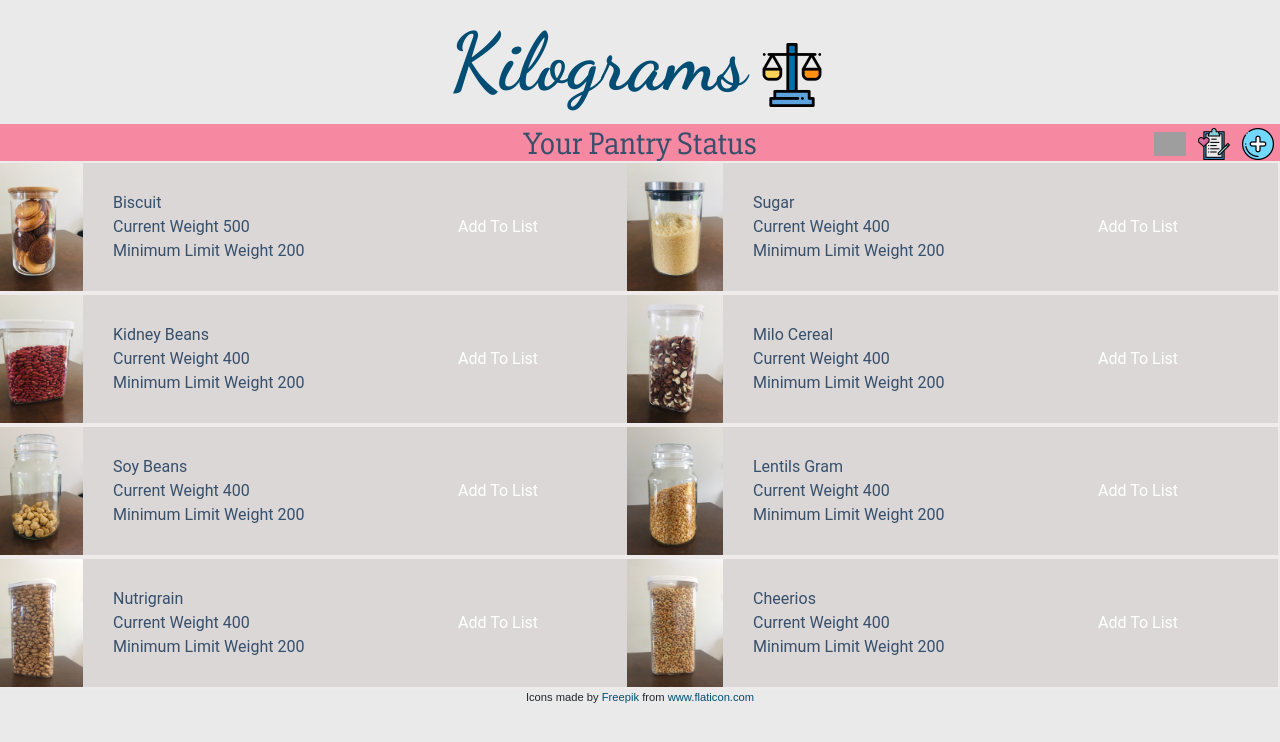
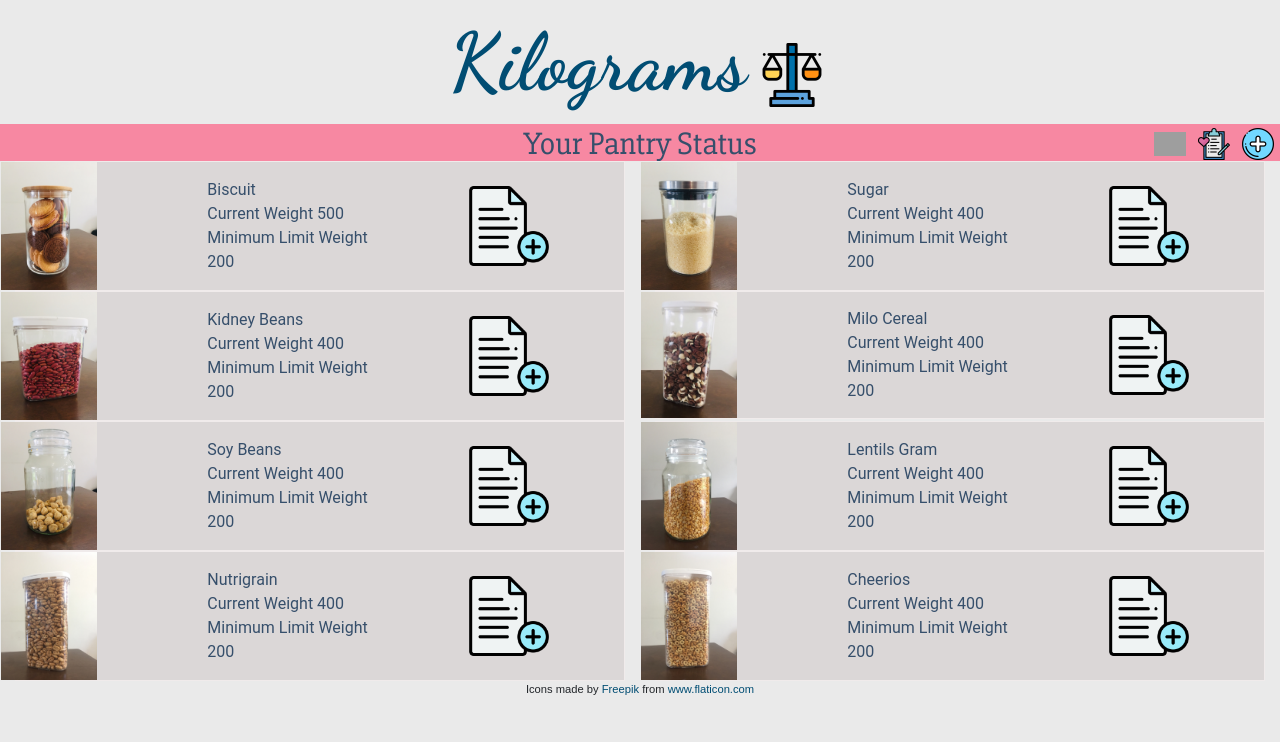
Before and after one commit to jayagajjar/kilograms, a React (Create React App) app in the folder client/: page / in a window 1280 px wide. Both pictures are taken after a click on the button 788 px from the left and 61 px from the top of the page. Shown: the top 742 px of the page. Built offline with nearby package versions, Linux system fonts and the light colour scheme; grey boxes are pictures that could not be loaded.

Commit message:
List checking alignments

```diff
--- a/client/public/css/styles.css
+++ b/client/public/css/styles.css
@@ -141,7 +141,7 @@ button:focus {outline:0;}
 }
 .item_icon_image{
   width: 6rem;
-  height:8rem;
+
 }
 .item_icon_div{
   padding-left: 0px;
@@ -164,9 +164,16 @@ button:focus {outline:0;}
 .item_details{
   align-self: center;
 }
+.add_to_list_div{
+  padding-left: 4rem;
+}
 
-.add_to_list_btn, .add_to_list_btn:hover, .add_to_list_btn:active, .add_to_list_btn:visited {
-  border: none;
+.nav_btn,.add_to_list_btn{
+  background: none;
+  border: 0;
+}
+.add_to_list_img{
+  height: 5rem;
   background: none;
 }
 
--- a/client/public/index.html
+++ b/client/public/index.html
@@ -3,6 +3,7 @@
 
 <head>
   <meta charset="utf-8">
+  <meta name="viewport" content="width=device-width, initial-scale=1">
   <title>Kilograms</title>
   <!--Google Fonts-->
   <link href="https://fonts.googleapis.com/css2?family=Dancing+Script:wght@700&display=swap" rel="stylesheet">
--- a/client/src/App.js
+++ b/client/src/App.js
@@ -107,7 +107,7 @@ function App(){
     <div className="container-fluid">
     <div className="row">
         <div className="col">
-        <table width="100%">
+        <table width="100%"><tbody>
         <tr><td className="title_div">
           Kilograms
           <button title="Click to see Home page" className="balance_scale_btn" onClick={showIndexPage}>
@@ -118,7 +118,7 @@ function App(){
             />
           </button>
           </td>
-          </tr>
+          </tr></tbody>
           </table>
         </div>
       </div>
@@ -129,9 +129,9 @@ function App(){
       </div>
       <div className="top_button_right_cells">
 
-      <button title="Home" className="add_to_list_btn" onClick={showIndexPage}><img src="images/home_icon.png" style={{width:"2em"}}  alt="HomeIconImage"/></button>
-      <button title="Shopping List" className="add_to_list_btn" onClick={handleShow}><img src="images/date.png" style={{width:"2em"}}  alt="shoppingListImage"/></button>
-      <button title="WIP" className="add_to_list_btn" ><img src="images/plus.png" style={{width:"2em"}} alt="addItemImage"/></button>
+      <button title="Home" className="nav_btn" onClick={showIndexPage}><img src="images/home_icon.png" style={{width:"2em"}}  alt="HomeIconImage"/></button>
+      <button title="Shopping List" className="nav_btn" onClick={handleShow}><img src="images/date.png" style={{width:"2em"}}  alt="shoppingListImage"/></button>
+      <button title="WIP" className="nav_btn" ><img src="images/plus.png" style={{width:"2em"}} alt="addItemImage"/></button>
 
         <Route pathname="/shoppinglist"
                     exact
@@ -156,7 +156,7 @@ function App(){
 
       {items.map((anItem) => {
         return (
-          <div className="col-lg-6 one_item_status" key={anItem.id}><Item onAdd={addItem}
+          <div className="col-lg-6 " key={anItem.id}><Item onAdd={addItem}
       currWeight={anItem.currWeight}
       name={anItem.name}
       minWeightReq={anItem.minWeightReq}
--- a/client/src/Item.jsx
+++ b/client/src/Item.jsx
@@ -1,35 +1,43 @@
 import React from "react";
 
-function Item(props){
-
-    function clickHandler(event){
+function Item(props) {
+  function clickHandler(event) {
     props.onAdd(props.name);
   }
   return (
-    <div className="col-sm one_item_status">
+    <div className="col one_item_status">
       <div className="row">
-        <div className="col-sm-6 col-md-3 col-lg-3 col-xl-2 item_icon_div"><img className="item_icon_image" src={"images/"+props.image+".jpg"} alt=""/>
+        <div className="col item_icon_div">
+          <img
+            className="item_icon_image"
+            src={"images/" + props.image + ".jpg"}
+            alt=""
+          />
         </div>
-    <div className="col-sm-6 col-md-6 col-lg-6 col-xl-6 item_details">
+        <div className="col item_details">
           <div className="row">
-    <div className="col-sm">
-
-    {props.name}
+            <div className="col">{props.name}</div>
+          </div>
+          <div className="row">
+            <div className="col">Current Weight {props.currWeight}</div>
+          </div>
+          <div className="row">
+            <div className="col">Minimum Limit Weight {props.minWeightReq}</div>
           </div>
         </div>
-    <div className="row">
-    <div className="col-sm">
-    Current Weight {props.currWeight}
-    </div>
-    </div>
-    <div className="row">
-    <div className="col-sm">
-    Minimum Limit Weight {props.minWeightReq}
+        <div className="col add_to_list_div">
+          <button
+            onClick={clickHandler}
+            className="add_to_list_btn"
+            type="button"
+            title="Add to List"
+          >
+            <img className="add_to_list_img" src="./images/add.png" />
+          </button>
         </div>
       </div>
     </div>
-    <div className="col-sm-3 col-md-3 col-lg-3 col-xl-4" style={{alignSelf: "center"}}><button onClick={clickHandler} type="button" className="btn btn-primary add_to_list_btn">Add To List</button></div>
-            </div></div>);
+  );
 }
 
 export default Item;
```
Also changed, not shown: client/public/images/add.png (added). Lines whose indentation alone changed are shown as unchanged.
